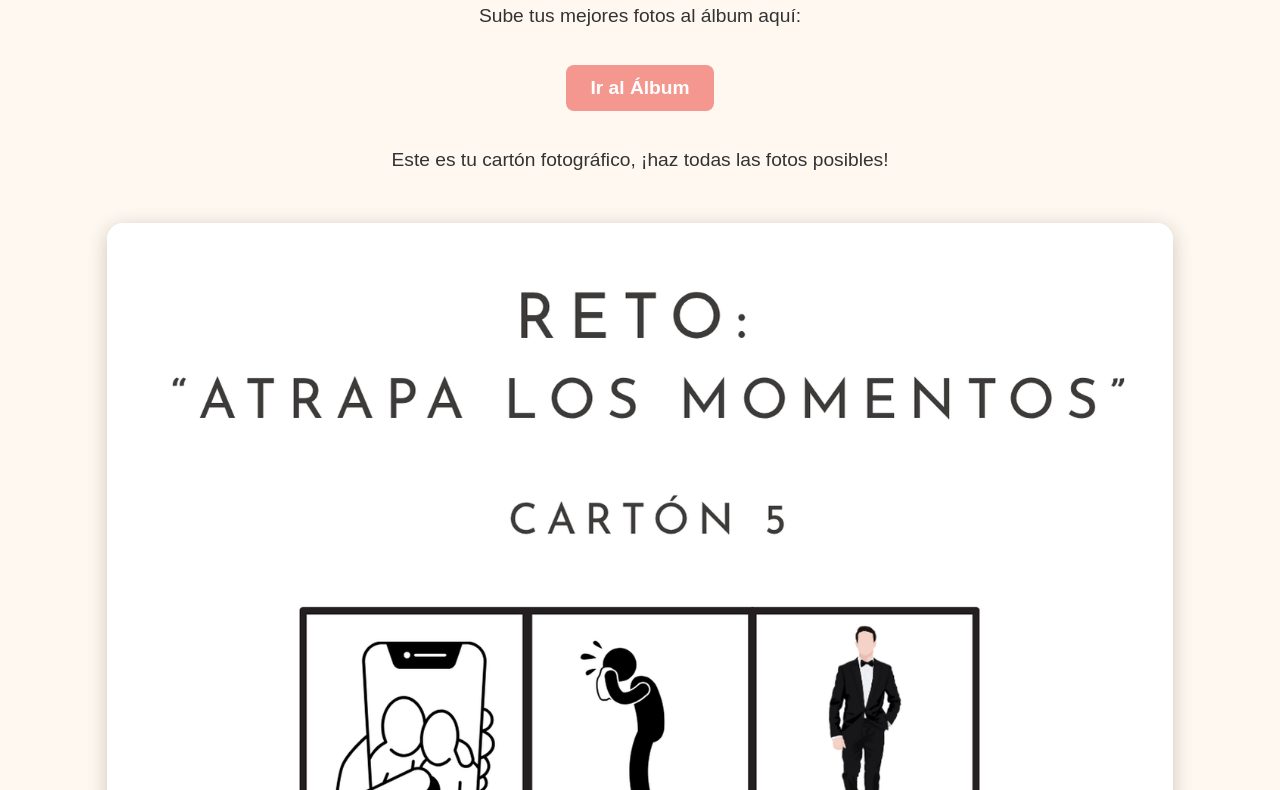
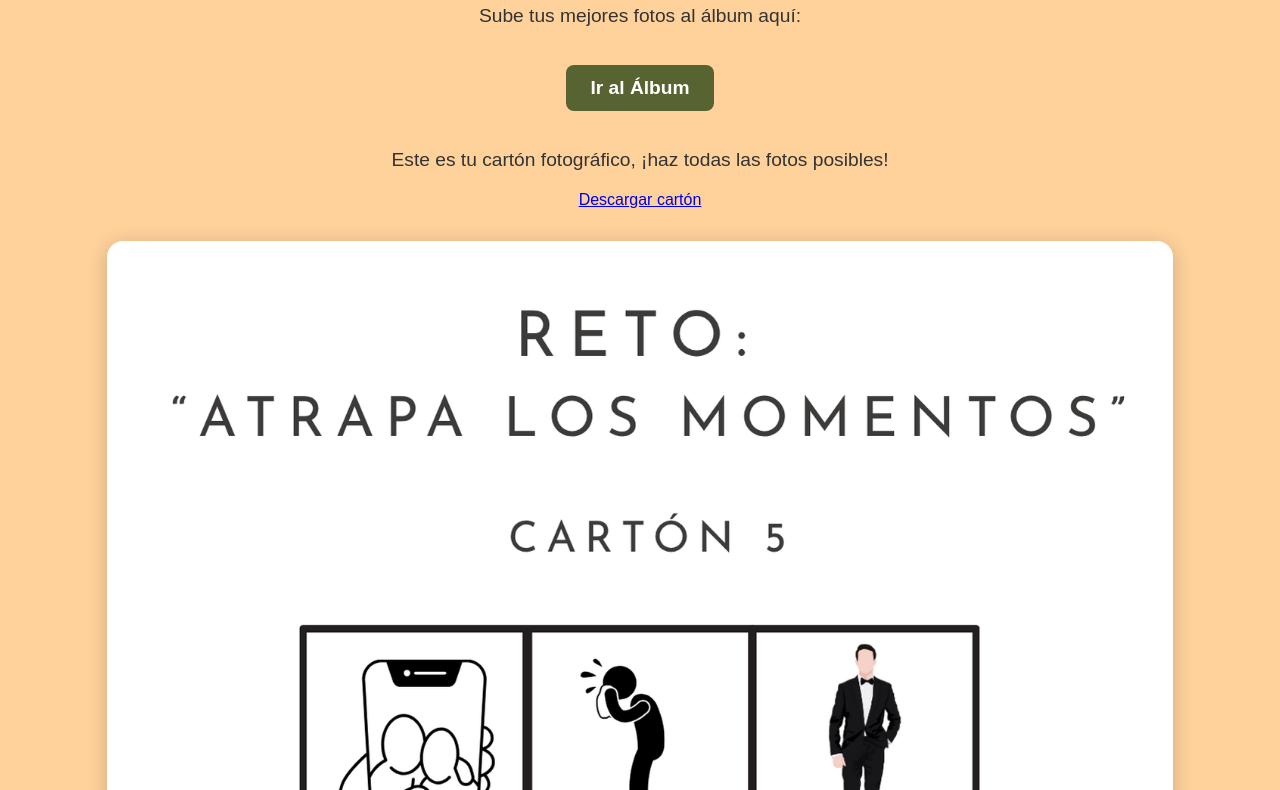
Before and after one commit to ivanrodriguezgomez/reto-boda, a plain HTML site: page index.html in a window 1280 px wide. Shown: the part 122-912 px from the top of the page. Drawn offline with Linux system fonts and the light colour scheme.

Commit message:
Update index.html

```diff
--- a/index.html
+++ b/index.html
@@ -9,7 +9,7 @@
       font-family: Arial, sans-serif;
       text-align: center;
       padding: 40px;
-      background-color: #fff8f0;
+      background-color: #ffd29c;
       color: #333;
     }
     h1 {
@@ -23,14 +23,14 @@
       margin: 1em auto;
       display: inline-block;
       padding: 12px 24px;
-      background-color: #f4978e;
+      background-color: #2e4918cc;
       color: white;
       text-decoration: none;
       font-weight: bold;
       border-radius: 8px;
     }
     .link:hover {
-      background-color: #ef6c57;
+      background-color: #2b4516;
     }
     img {
       margin-top: 2em;
@@ -47,6 +47,12 @@
   <p><a class="link" href="https://www.dotmoments-album.com" target="_blank">Ir al Álbum</a></p>
 
   <p>Este es tu cartón fotográfico, ¡haz todas las fotos posibles!</p>
+
+  <div class="image-container">
+    <a id="download-btn" class="download-btn" href="#" download>Descargar cartón</a>
+    <img id="bingo-image" class="main" src="" alt="Cartón de fotos aleatorio" />
+  </div>
+
   <img id="bingo-image" src="" alt="Cartón de fotos aleatorio" />
 
   <script>
@@ -60,6 +66,7 @@
     const randomIndex = Math.floor(Math.random() * bingoImages.length);
     const selectedImage = bingoImages[randomIndex];
     document.getElementById("bingo-image").src = selectedImage;
+    document.getElementById("download-btn").href = selectedImage;
   </script>
 </body>
 </html>
```
